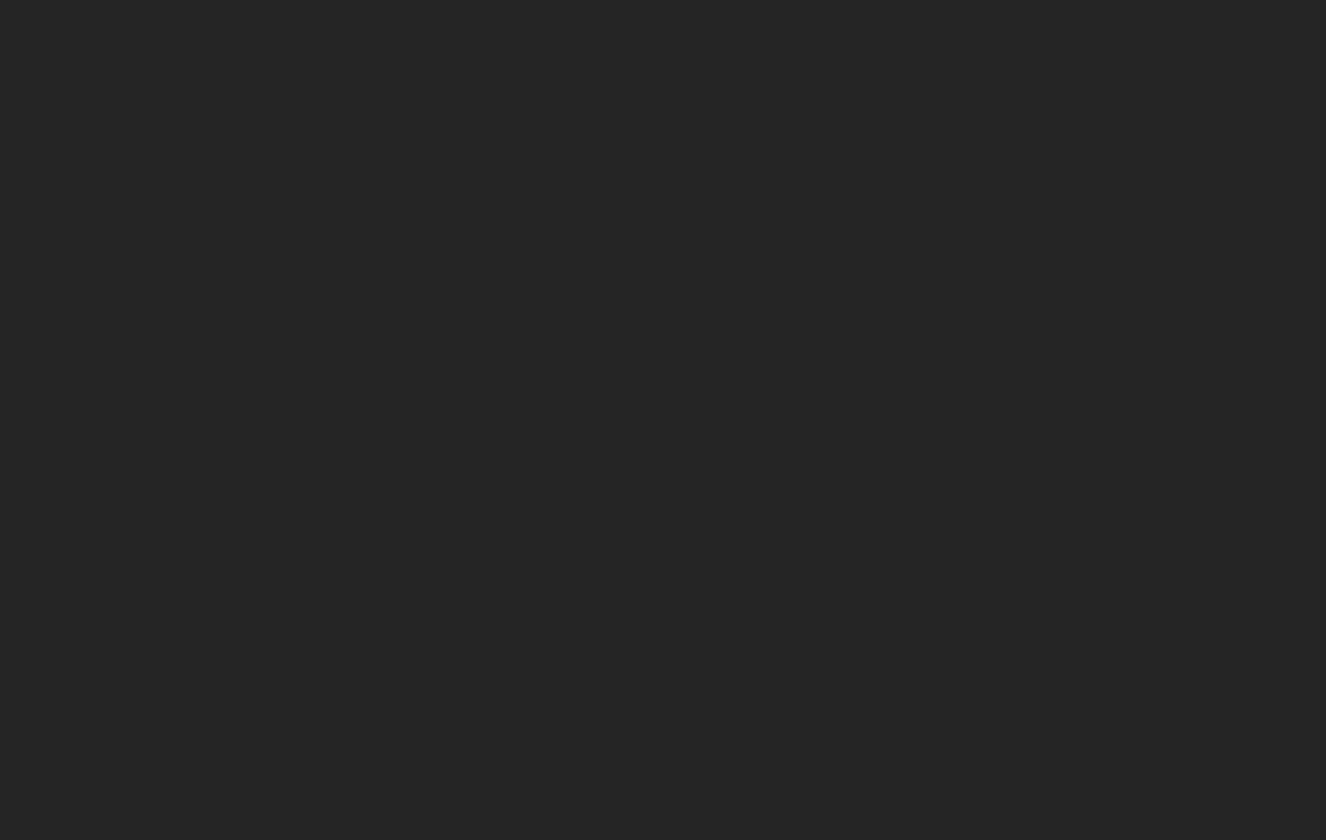
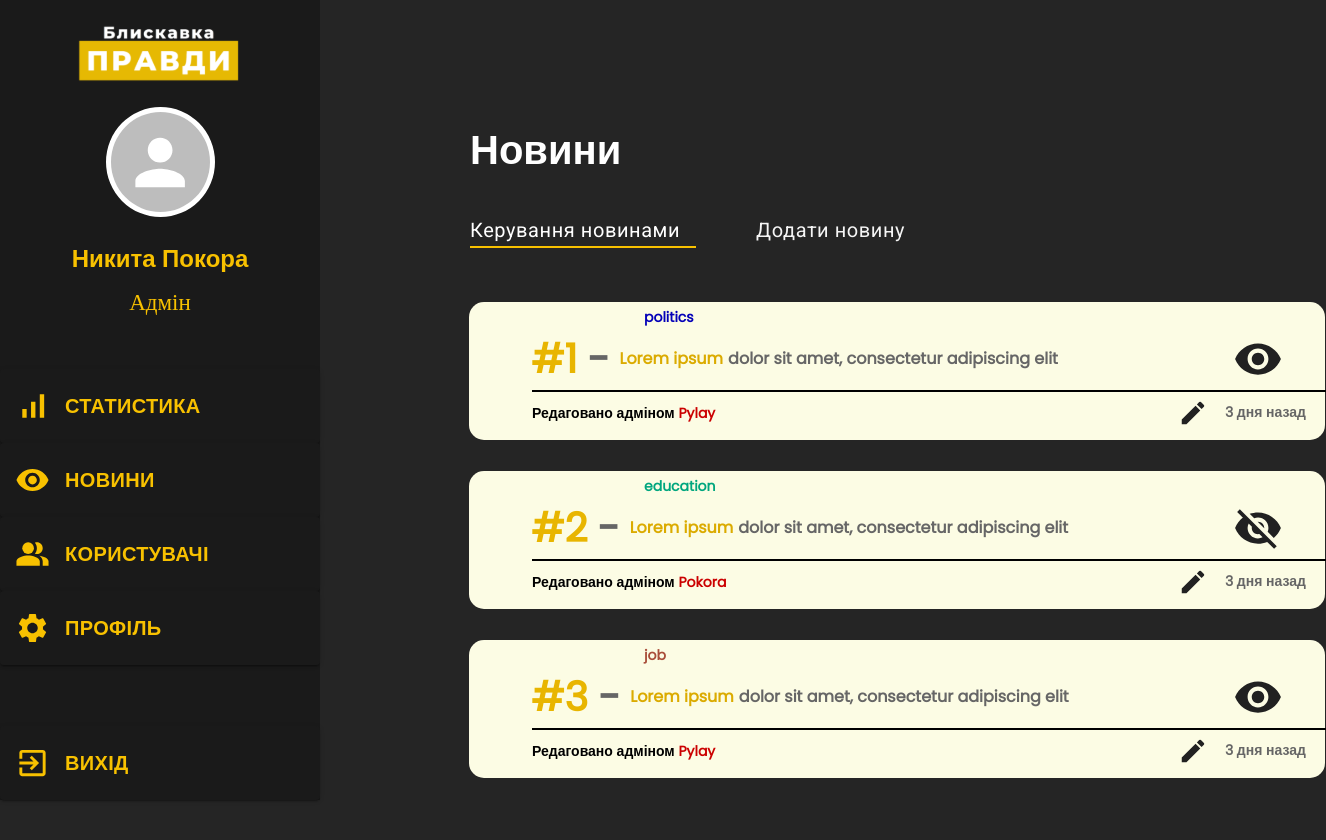
Before and after one commit to Buxru/SMP-project, a React (Create React App) app: page /admin/news_edit in a window 1280 px wide. Before the commit this address had no page. Shown: the top 840 px of the page, 1326 px wide, since content can reach past the window. Before the commit the page ends 800 px from the top, so only its background shows below. Built offline with nearby package versions, Linux system fonts and the light colour scheme.

Commit message:
Добавлена страница новостей в админ панели и таб бар

```diff
--- a/package.json
+++ b/package.json
@@ -7,12 +7,15 @@
     "@emotion/styled": "^11.10.6",
     "@fontsource/roboto": "^4.5.8",
     "@mui/icons-material": "^5.11.16",
+    "@mui/lab": "^5.0.0-alpha.130",
     "@mui/material": "^5.12.2",
     "@testing-library/jest-dom": "^5.16.5",
     "@testing-library/react": "^13.4.0",
     "@testing-library/user-event": "^13.5.0",
     "react": "^18.2.0",
     "react-dom": "^18.2.0",
+    "react-quill": "^2.0.0",
+    "react-router-dom": "^6.11.2",
     "react-scripts": "5.0.1",
     "web-vitals": "^2.1.4"
   },
--- /dev/null
+++ b/src/Components/Admin_page/News_edit/News_edit.css
@@ -0,0 +1,114 @@
+.admin_news{
+    margin-top: 120px;
+    margin-left: 150px;
+    height: 100%;
+    width: 856px;
+}
+.news_edit_name{
+    font-family: 'Poppins', sans-serif;
+    font-style: normal;
+    font-weight: 700;
+    font-size: 40px;
+    line-height: 60px;
+    color: #FFFFFF;
+}
+.news_tabs{
+    min-height: 30px;
+    margin-top: 20px;
+}
+.TabPanel_news{
+    width: 600px !important;
+}
+.edit_news{
+    margin-left: 60px !important;
+}
+.news_container{
+    margin-left: -25px;
+    margin-top: 30px;
+    width: 856px !important;
+}
+.news_container .news{
+    height: 138px;
+    background-color: #FCFCE4;
+    border-radius: 15px;
+    margin-bottom: 31px;
+    font-family: 'Poppins', sans-serif;
+    font-style: normal;
+}
+.news_container .news .news_genre{
+    padding-top: 5px;
+    margin-left: 175px;
+    font-weight: 700;
+    font-size: 14px;
+    line-height: 21px;
+    color: #0400B8;
+}
+.news_container .news .news_edit_info{
+    display: flex;
+    align-items: center;
+}
+.news_container .news .news_edit_info{
+    margin-left: 62px;
+}
+.news_container .news .news_edit_info .ID{
+    font-weight: 700;
+    font-size: 40px;
+    line-height: 60px;
+    color: #E8B500;
+}
+
+.news_container .news .news_edit_info .dash{
+    font-weight: 700;
+    font-size: 40px;
+    line-height: 60px;
+    color: #666666;
+    padding: 0 10px;
+}
+.news_container .news .news_edit_info .news_edit_hot_title{
+    font-weight: 700;
+    font-size: 16px;
+    line-height: 24px;
+    color: #DBAB00;
+    padding-right: 5px;
+}
+.news_container .news .news_edit_info .news_edit_title{
+    font-weight: 700;
+    font-size: 16px;
+    line-height: 24px;
+    color: #666666;
+}
+.news_container .news .news_edit_info .edit_news_info{
+    width: 690px;
+    display: flex;
+    align-items: center;
+}
+.news .news_edit_bottom{
+    height: 44px;
+    width: 794px;
+    border-top: #000000 solid 2px;
+    margin-left: 63px;
+    display: flex;
+    justify-content: space-between;
+    align-items: center;
+}
+.news .news_edit_bottom .edited_by_admin{
+    font-weight: 700;
+    font-size: 14px;
+    line-height: 21px;
+    color: #000000;
+}
+.news .news_edit_bottom .admin_span{
+    font-style: normal;
+    font-weight: 700;
+    font-size: 14px;
+    line-height: 21px;
+    color: #CB0000;
+}
+.news .news_edit_bottom .edit_and_time{
+    font-style: normal;
+    font-weight: 700;
+    font-size: 14px;
+    line-height: 21px;
+    color: #666666;
+    padding-right: 20px;
+}
--- /dev/null
+++ b/src/Components/Admin_page/News_edit/News_edit.jsx
@@ -0,0 +1,153 @@
+import React, {useState} from 'react';
+import Side_bar from "../Side_bar/Side_bar";
+import "./News_edit.css"
+import Tabs from '@mui/material/Tabs';
+import Tab from '@mui/material/Tab';
+import {grey} from '@mui/material/colors';
+import VisibilityIcon from '@mui/icons-material/Visibility';
+import VisibilityOffIcon from '@mui/icons-material/VisibilityOff';
+import {Button} from "@mui/material";
+import EditIcon from '@mui/icons-material/Edit';
+import TabPanel from '@mui/lab/TabPanel';
+import {TabContext} from "@mui/lab";
+
+
+const News_edit = () => {
+    const user_info = {
+        name: 'Никита',
+        surname: 'Покора',
+        avatar: 'https://s6.stc.all.kpcdn.net/afisha/msk/wp-content/uploads/sites/5/2023/01/kadr-iz-filma-avatar-put-vody.jpg',
+        rang: 'Адмін'
+    }
+    return (
+        <div className="home">
+            <Side_bar user_info={user_info}/>
+            <div className="home_page_container">
+                <News/>
+            </div>
+        </div>
+    );
+};
+
+const News = () => {
+    const [value, setValue] = useState(0);
+    const info = [
+        {
+            ID: 1,
+            genre: 'politics',
+            hotTitle: 'Lorem ipsum',
+            title: 'dolor sit amet, consectetur adipiscing elit',
+            timeAgo: '3  дня назад',
+            admin: 'Pylay',
+            visible: true
+        },
+        {
+            ID: 2,
+            genre: 'education',
+            hotTitle: 'Lorem ipsum',
+            title: 'dolor sit amet, consectetur adipiscing elit',
+            timeAgo: '3  дня назад',
+            admin: 'Pokora',
+            visible: false
+        },
+        {
+            ID: 3,
+            genre: 'job',
+            hotTitle: 'Lorem ipsum',
+            title: 'dolor sit amet, consectetur adipiscing elit',
+            timeAgo: '3  дня назад',
+            admin: 'Pylay',
+            visible: true
+        }
+    ]
+    const [visible, setVisible] = useState(info)
+    const getVisible = (key) => {
+        const id = key-1;
+        const updatedNews = [...visible];
+        updatedNews[id].visible = !updatedNews[id].visible
+        setVisible(updatedNews);
+        //Отправить на сервер
+    }
+    const getColor = (genre) => {
+        switch (genre) {
+            case 'politics':
+                return { color: '#0400B8'};
+            case 'job':
+                return { color: '#A94E3A'};
+            case 'education':
+                return { color: '#00A67E'};
+            case 'healthcare':
+                return {color: '#FF6A6A'};
+        }
+    }
+    return (
+        <div className="admin_news">
+            <div className="news_edit_name">
+                Новини
+            </div>
+            <div className="news_tabs">
+                <TabContext value={value}>
+                    <Tabs
+                        TabIndicatorProps={{sx: {backgroundColor: '#F8C100'}}}
+                        sx={{
+                            "& button:hover":{color: 'white'},
+                            "& button.Mui-selected": {color: 'white'},
+                        }}
+                        value={value}
+                        onChange={(e, val) => setValue(val)}
+                        aria-label="basic tabs example">
+                        <Tab disableRipple = 'true' className="news_list" label="Керування новинами" sx={{fontSize: 20, color: grey[100], textTransform: "none", paddingLeft: 0, paddingBottom: 0}}/>
+                        <Tab disableRipple = 'true' className="edit_news" label="Додати новину" sx={{fontSize: 20, color: grey[100], textTransform: "none", paddingLeft: 0, paddingBottom: 0}}/>
+                    </Tabs>
+                    <TabPanel value={0} className="TabPanel_news">
+                        <div className="news_container">
+                            {info.map((element) =>
+                                <div className="news" key={element.ID}>
+
+                                    <div className="news_genre" style={getColor(element.genre)}>
+                                        {element.genre}
+                                    </div>
+                                    <div className="news_edit_info">
+                                        <div className="edit_news_info">
+                                            <span className="ID">#{element.ID}</span><span className="dash"> - </span><span className="news_edit_hot_title">{element.hotTitle}</span><span className="news_edit_title"> {element.title}</span>
+                                        </div>
+                                        <div className="hidden_eye">
+                                            <Button disableRipple = 'true' onClick={() => getVisible(element.ID)}>
+                                                {visible.find((item) => item.ID === element.ID)?.visible ? (
+                                                    <VisibilityIcon sx={{color: grey[900], width: 58, height: 50}}/>
+                                                ) : (
+                                                    <VisibilityOffIcon sx={{color: grey[900], width: 58, height: 50}}/>
+                                                )}
+                                            </Button>
+                                        </div>
+                                    </div>
+                                    <div className="news_edit_bottom">
+                                        <div className="news_edit_admin">
+                                            <span className="edited_by_admin">Редаговано адміном</span> <span className="admin_span">{element.admin}</span>
+                                        </div>
+                                        <div className="edit_and_time">
+                                            <Button disableRipple = 'true' sx={{color: grey[900], height: 42, width: 20}}>
+                                                <EditIcon sx={{height: 42, width: 30}}/>
+                                            </Button>
+                                            {element.timeAgo}
+                                        </div>
+                                    </div>
+
+                                </div>
+                            )}
+                        </div>
+                    </TabPanel>
+                    <TabPanel value={1}>
+
+                    </TabPanel>
+                </TabContext>
+
+            </div>
+
+
+        </div>
+    );
+}
+
+
+export default News_edit;
--- a/src/Components/Router/MyRouter.jsx
+++ b/src/Components/Router/MyRouter.jsx
@@ -5,6 +5,7 @@ import Side_bar from "../Admin_page/Side_bar/Side_bar";
 import HomeAdmin from "../Admin_page/AdminHome/HomeAdmin";
 import Logs from "../Admin_page/Logs/Logs";
 import Statistic from "../Admin_page/Statistic/Statistic";
+import News_edit from "../Admin_page/News_edit/News_edit";
 
 
 const MyRouter = () => {
@@ -18,6 +19,7 @@ const MyRouter = () => {
                         <Route path="admin" element={<HomeAdmin/>}/>
                         <Route path="admin/users" element={<Logs/>}/>
                         <Route path="admin/statistic" element={<Statistic/>}/>
+                        <Route path="admin/news_edit" element={<News_edit/>}/>
                     </Route>
                 </Routes>
             </BrowserRouter>
```
Also changed, not shown: 1 other file (tests, documents, lock files or other folders).
